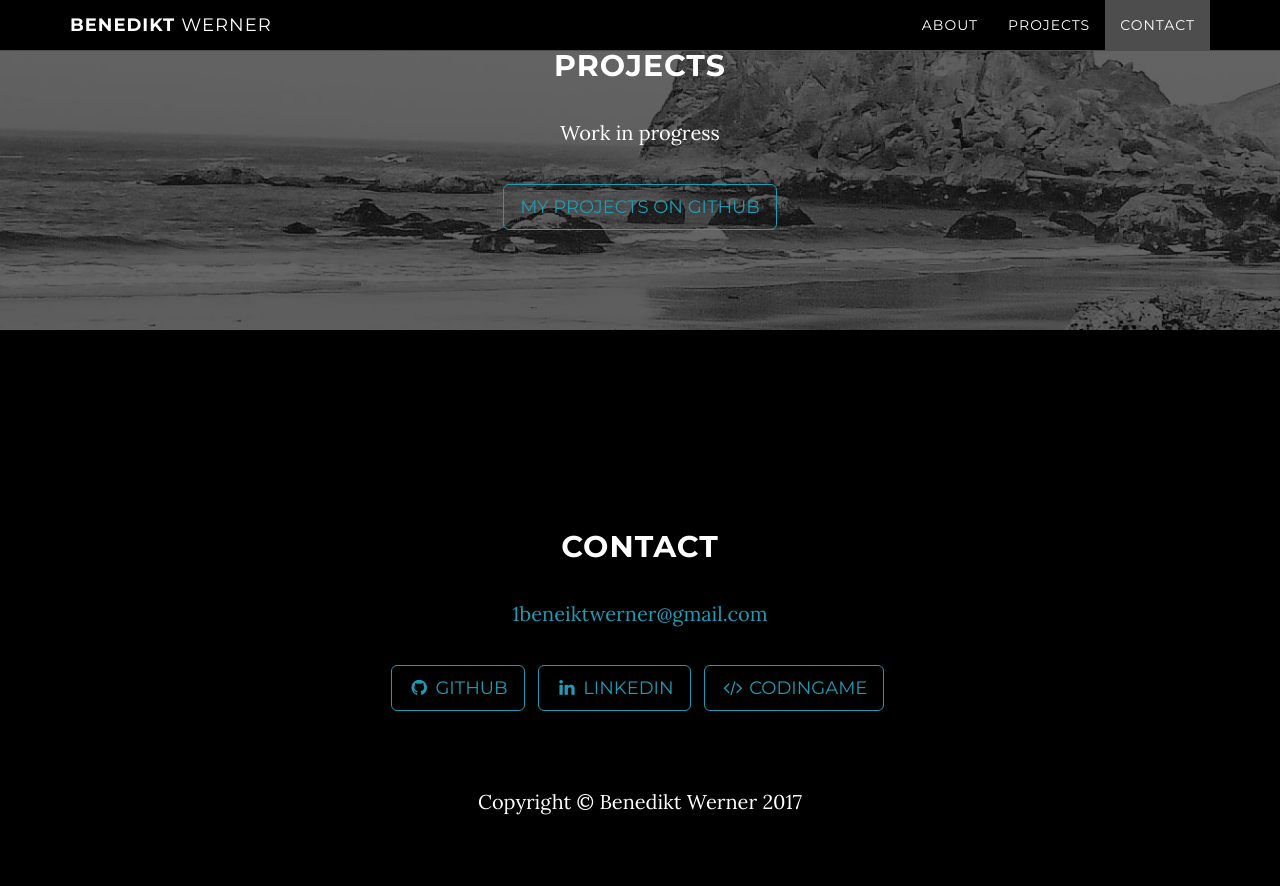
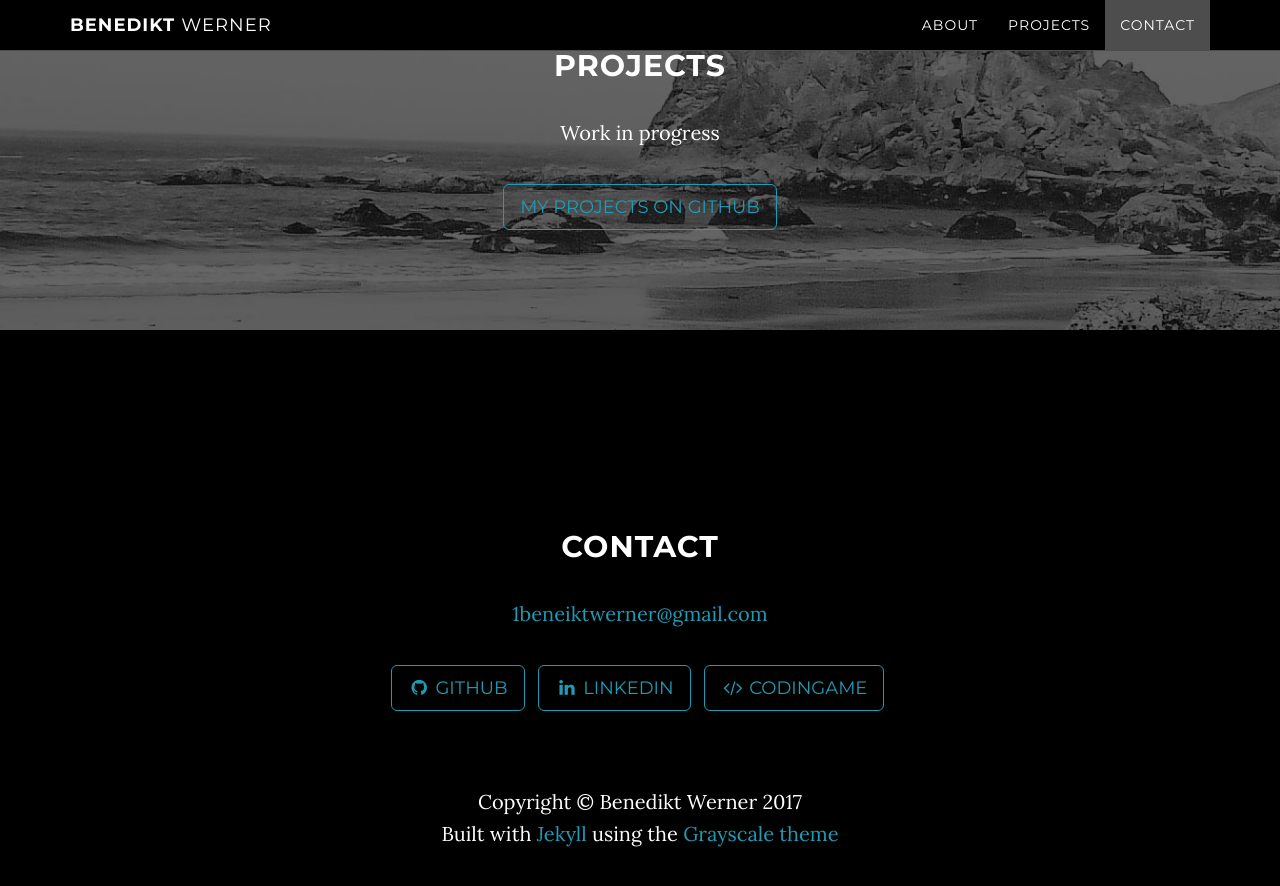
Before and after one commit to 1werner/1werner.github.io, a Jekyll site: the page built from index.html, in a window 1280 px wide and 900 px high, scrolled down 1486 px. Shown: the top 886 px of the window. Built offline with Jekyll 4.4.1, drawn with Linux system fonts in a browser that asks for light colours.

Commit message:
Added "built with ..." note to footer

```diff
--- a/_includes/footer.html
+++ b/_includes/footer.html
@@ -2,5 +2,6 @@
     <footer>
         <div class="container text-center">
             <p>Copyright &copy; {{ site.footer }} 20{{ site.time | date: '%y' }}</p>
+            <p>Built with <a href="http://www.jekyllrb.com">Jekyll</a> using the <a href="http://startbootstrap.com/template-overviews/grayscale/">Grayscale theme</a></p>
         </div>
     </footer>
```
